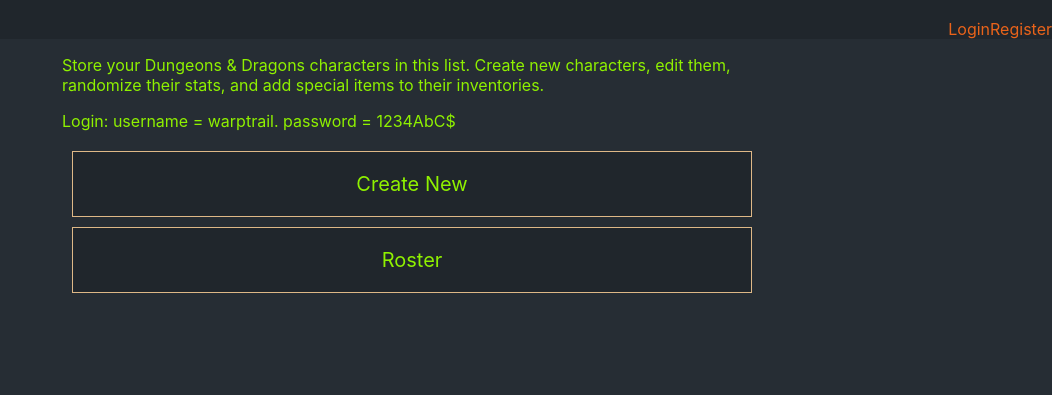
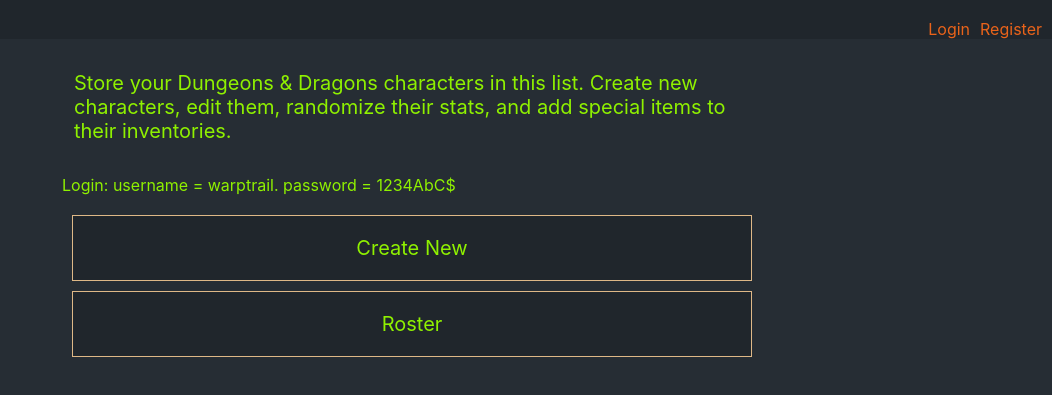
Before and after one commit to warptrail/chargen-client, a React app: page / in a window 1280 px wide. Shown: the part 63-458 px from the top of the page, without its empty margins (228-1280 px from the left). Built offline with nearby package versions, Linux system fonts and the light colour scheme; no server answers.

Commit message:
deploy again

```diff
--- a/src/components/Header/Header.css
+++ b/src/components/Header/Header.css
@@ -12,6 +12,7 @@
 }
 nav ul li {
   list-style: none;
+  margin-right: 10px;
 }
 
 h1,
--- a/src/components/MainMenu/MainMenu.css
+++ b/src/components/MainMenu/MainMenu.css
@@ -9,6 +9,11 @@
   color: #8ff100;
 }
 
+.intro {
+  font-size: 20px;
+  padding: 12px;
+}
+
 .MainMenu__item {
   background-color: #20262c;
   list-style: none;
--- a/src/components/MainMenu/MainMenu.js
+++ b/src/components/MainMenu/MainMenu.js
@@ -7,7 +7,7 @@
   render() {
     return (
       <div>
-        <p>
+        <p className="intro">
           Store your Dungeons & Dragons characters in this list. Create new
           characters, edit them, randomize their stats, and add special items to
           their inventories.
```
